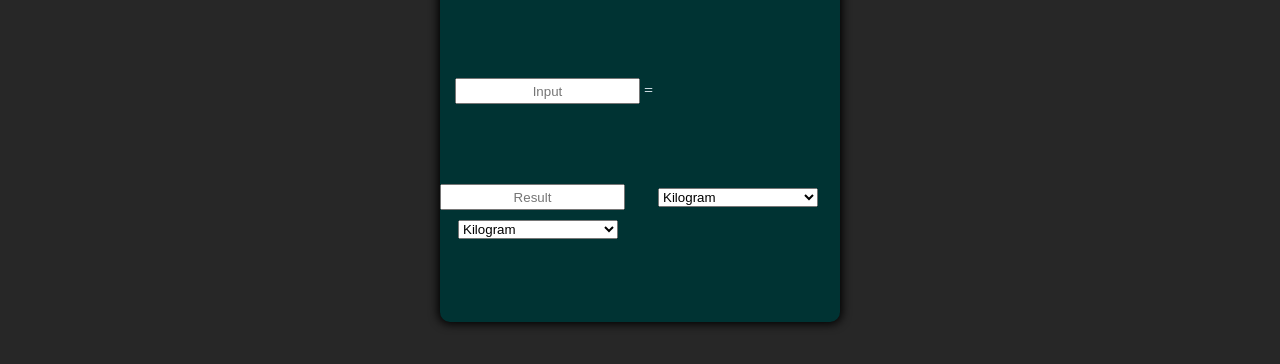
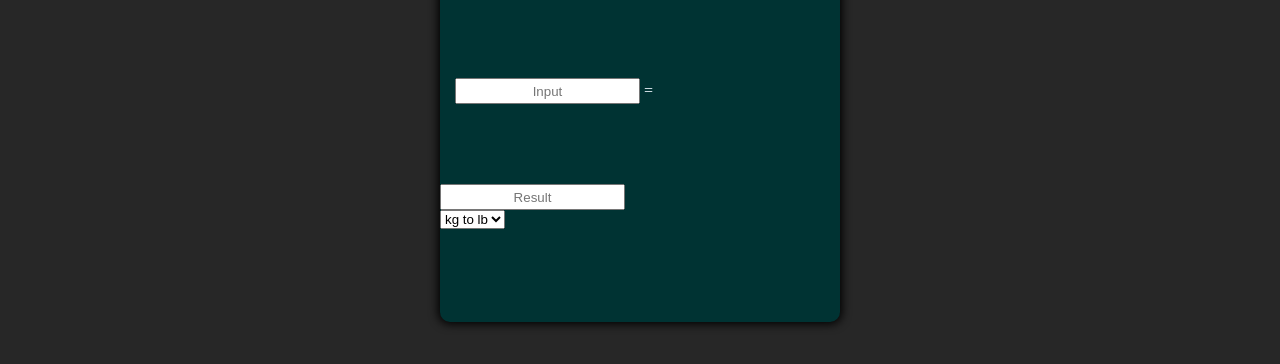
Before and after one commit to mohaiminulmeshal/myportfolio.github.io, a plain HTML site: page herocon.html in a window 1280 px wide. Shown: the part 278-642 px from the top of the page. Drawn offline with Linux system fonts and the light colour scheme.

Commit message:
Update herocon.html

```diff
--- a/herocon.html
+++ b/herocon.html
@@ -27,22 +27,16 @@
         <div class="conv">
             <h1>Hero Converter</h1>
 
-
             <input type="text" placeholder="Input" id="input">
             <span style="color: aliceblue;">=</span>
             <input type="text " placeholder="Result" id="result">
+            <div class="options">
 
-            <select id="inputType">
-                <option value="Kilogram">Kilogram</option>
-                <option value="Pound">Pound</option>
+            <select id="conversionType">
+                <option value="K2P">kg to lb</option>
+                <option value="D2K">lb to kg</option>
             </select>
-
-            <select id="resultType">
-                <option value="Kilogram">Kilogram</option>
-                <option value="Pound">Pound</option>
-            </select>
-
-
+        </div>
         </div>
         <script src="hero.js"></script>
     </body>
```
